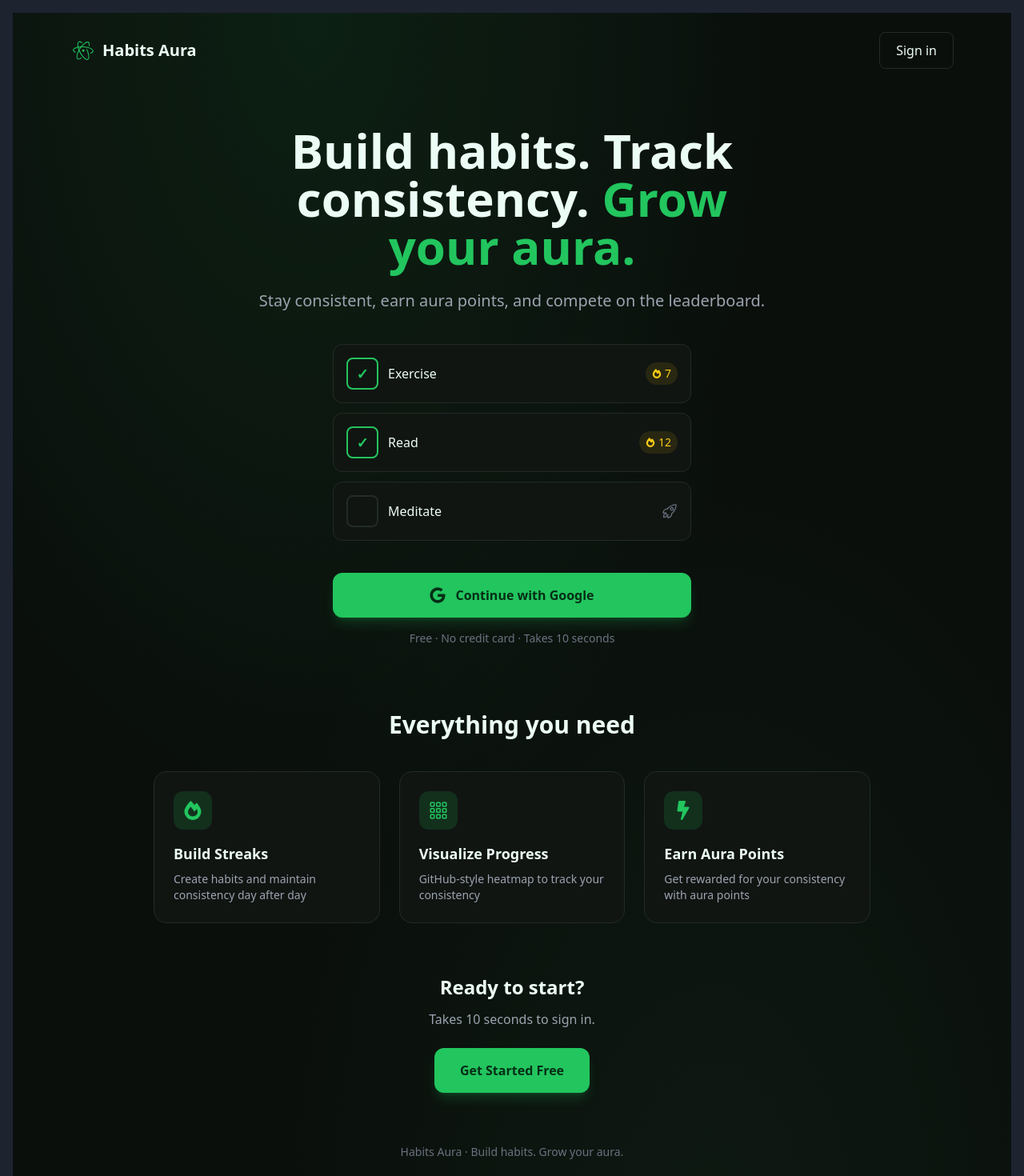
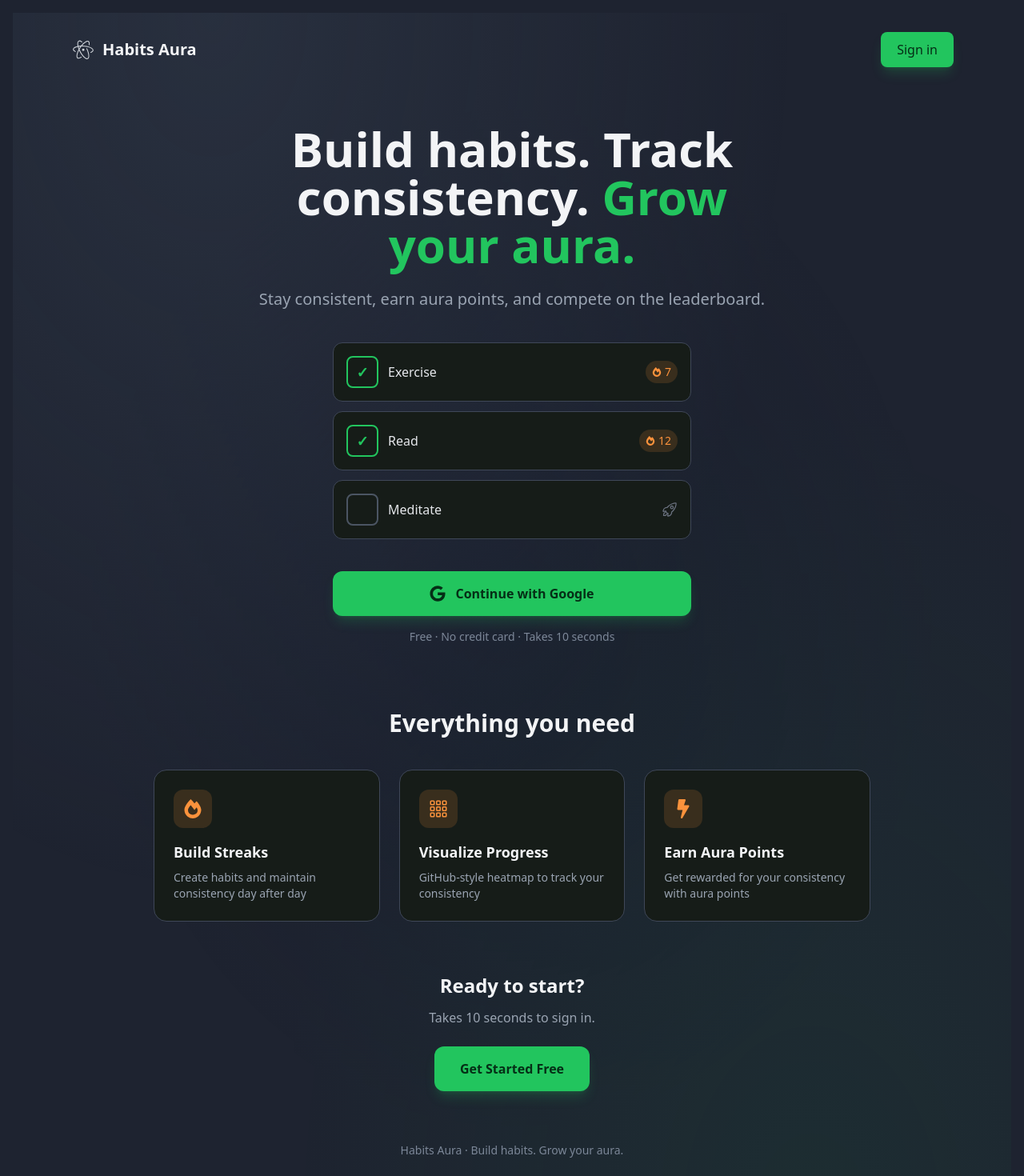
Before and after one commit to Adarsh-Raut/habits-aura, a Next.js app: page /signin in a window 1280 px wide. Shown: the top 1470 px of the page at 80% size. Built offline with nearby package versions, Linux system fonts and the light colour scheme; no server answers.

Commit message:
fix: changed accent color for landing page

```diff
--- a/app/(auth)/layout.tsx
+++ b/app/(auth)/layout.tsx
@@ -8,13 +8,14 @@ export default function AuthLayout({
   children: React.ReactNode;
 }) {
   return (
-    <div className="min-h-screen bg-[#0b0f0c] flex flex-col overflow-hidden relative">
+    <div className="min-h-screen bg-[#1E2330] flex flex-col overflow-hidden relative">
       <motion.div
         className="absolute inset-0"
         style={{
           background: `
-            radial-gradient(ellipse at 30% 0%, rgba(34, 197, 94, 0.1) 0%, transparent 50%),
-            radial-gradient(ellipse at 70% 100%, rgba(74, 222, 128, 0.05) 0%, transparent 50%)
+            radial-gradient(ellipse at 20% 0%, rgba(71, 85, 105, 0.28) 0%, transparent 52%),
+            radial-gradient(ellipse at 80% 100%, rgba(22, 163, 74, 0.09) 0%, transparent 48%),
+            radial-gradient(ellipse at 50% 50%, rgba(15, 23, 42, 0.22) 0%, transparent 60%)
           `,
         }}
         animate={{
--- a/app/(auth)/signin/page.tsx
+++ b/app/(auth)/signin/page.tsx
@@ -42,7 +42,7 @@ function HabitPreview({
       initial={{ opacity: 0, x: -20 }}
       animate={{ opacity: 1, x: 0 }}
       transition={{ delay, duration: 0.4 }}
-      className="bg-[#101512] border border-[#232b26] rounded-xl p-4 flex items-center justify-between"
+      className="bg-[#161c18] border border-[#3f4758] rounded-xl p-4 flex items-center justify-between"
     >
       <div className="flex items-center gap-3">
         <div
@@ -51,16 +51,16 @@ function HabitPreview({
               ? "border-[#22c55e] text-[#22c55e]"
               : status === "skipped"
                 ? "border-red-500 text-red-500"
-                : "border-[#232b26]"
+                : "border-[#4b5563] text-[#6b7280]"
           }`}
         >
           {status === "completed" && "✓"}
           {status === "skipped" && "✕"}
         </div>
-        <span className="text-[#ecfdf5] font-medium">{title}</span>
+        <span className="text-[#e5e7eb] font-medium">{title}</span>
       </div>
       {streak > 0 ? (
-        <span className="flex items-center gap-1 text-sm text-[#facc15] bg-[#facc15]/10 px-2 py-1 rounded-full">
+        <span className="flex items-center gap-1 text-sm text-[#fb923c] bg-[#fb923c]/15 px-2 py-1 rounded-full">
           <FaFireAlt className="w-3 h-3" />
           {streak}
         </span>
@@ -84,10 +84,19 @@ export default function SignIn() {
         className="flex items-center justify-between w-full max-w-6xl mx-auto px-6 py-6"
       >
         <div className="flex items-center gap-2">
-          <DiAtom className="w-8 h-8 text-[#22c55e]" />
-          <span className="text-xl font-bold text-[#ecfdf5]">Habits Aura</span>
+          <DiAtom className="w-8 h-8 text-[#d1d5db]" />
+          <span className="text-xl font-bold text-[#f3f4f6]">Habits Aura</span>
         </div>
-        <button className="px-5 py-2.5 text-[#ecfdf5] font-medium rounded-lg border border-[#232b26] hover:border-[#22c55e]/50 hover:bg-[#22c55e]/5 transition-all duration-300">
+        <button
+          onClick={() => {
+            setLoading(true);
+            signIn("google", {
+              callbackUrl: "/",
+              prompt: "select_account",
+            });
+          }}
+          className="px-5 py-2.5 bg-[#22c55e] hover:bg-[#4ade80] text-[#052e16] font-medium rounded-lg shadow-lg shadow-[#22c55e]/20 hover:shadow-[#22c55e]/30 transition-all duration-300"
+        >
           Sign in
         </button>
       </motion.header>
@@ -105,7 +114,7 @@ export default function SignIn() {
             initial={{ opacity: 0, y: 20 }}
             animate={{ opacity: 1, y: 0 }}
             transition={{ delay: 0.1, duration: 0.6 }}
-            className="text-4xl md:text-5xl lg:text-6xl font-bold text-[#ecfdf5] leading-tight mb-6"
+            className="text-4xl md:text-5xl lg:text-6xl font-bold text-[#f3f4f6] leading-tight mb-6"
           >
             Build habits. Track consistency.{" "}
             <span className="text-[#22c55e]">Grow your aura.</span>
@@ -115,7 +124,7 @@ export default function SignIn() {
             initial={{ opacity: 0, y: 20 }}
             animate={{ opacity: 1, y: 0 }}
             transition={{ delay: 0.2, duration: 0.6 }}
-            className="text-lg md:text-xl text-[#9ca3af] mb-10"
+            className="text-lg md:text-xl text-[#9aa4b2] mb-10"
           >
             Stay consistent, earn aura points, and compete on the leaderboard.
           </motion.p>
@@ -189,7 +198,7 @@ export default function SignIn() {
               initial={{ opacity: 0 }}
               animate={{ opacity: 1 }}
               transition={{ delay: 0.8 }}
-              className="text-center text-[#6b7280] text-sm mt-4"
+              className="text-center text-[#7c8798] text-sm mt-4"
             >
               Free · No credit card · Takes 10 seconds
             </motion.p>
@@ -207,7 +216,7 @@ export default function SignIn() {
             initial={{ opacity: 0, y: 20 }}
             animate={{ opacity: 1, y: 0 }}
             transition={{ delay: 1, duration: 0.5 }}
-            className="text-2xl md:text-3xl font-bold text-[#ecfdf5] text-center mb-10"
+            className="text-2xl md:text-3xl font-bold text-[#f3f4f6] text-center mb-10"
           >
             Everything you need
           </motion.h2>
@@ -220,7 +229,7 @@ export default function SignIn() {
                 animate={{ opacity: 1, y: 0 }}
                 transition={{ delay: 1.1 + index * 0.1, duration: 0.5 }}
                 whileHover={{ y: -4 }}
-                className="bg-[#101512] border border-[#232b26] rounded-2xl p-6 hover:border-[#22c55e]/30 transition-all duration-300"
+                className="bg-[#161c18] border border-[#3f4758] rounded-2xl p-6 hover:border-[#6b7280] transition-all duration-300"
               >
                 <motion.div
                   initial={{ scale: 0 }}
@@ -230,14 +239,14 @@ export default function SignIn() {
                     type: "spring",
                     stiffness: 200,
                   }}
-                  className="w-12 h-12 rounded-xl bg-[#22c55e]/15 flex items-center justify-center mb-4"
+                  className="w-12 h-12 rounded-xl bg-[#fb923c]/15 flex items-center justify-center mb-4"
                 >
-                  <feature.icon className="w-6 h-6 text-[#22c55e]" />
+                  <feature.icon className="w-6 h-6 text-[#fb923c]" />
                 </motion.div>
-                <h3 className="text-lg font-semibold text-[#ecfdf5] mb-2">
+                <h3 className="text-lg font-semibold text-[#f3f4f6] mb-2">
                   {feature.title}
                 </h3>
-                <p className="text-sm text-[#9ca3af]">{feature.description}</p>
+                <p className="text-sm text-[#9aa4b2]">{feature.description}</p>
               </motion.div>
             ))}
           </div>
@@ -250,10 +259,10 @@ export default function SignIn() {
           transition={{ delay: 1.5, duration: 0.5 }}
           className="text-center mb-16"
         >
-          <h3 className="text-2xl font-bold text-[#ecfdf5] mb-3">
+          <h3 className="text-2xl font-bold text-[#f3f4f6] mb-3">
             Ready to start?
           </h3>
-          <p className="text-[#9ca3af] mb-6">Takes 10 seconds to sign in.</p>
+          <p className="text-[#9aa4b2] mb-6">Takes 10 seconds to sign in.</p>
           <motion.button
             whileHover={{ scale: 1.02 }}
             whileTap={{ scale: 0.98 }}
@@ -277,7 +286,7 @@ export default function SignIn() {
           transition={{ delay: 1.6, duration: 0.5 }}
           className="text-center pb-8"
         >
-          <p className="text-[#6b7280] text-sm">
+          <p className="text-[#7c8798] text-sm">
             Habits Aura · Build habits. Grow your aura.
           </p>
         </motion.footer>
```
